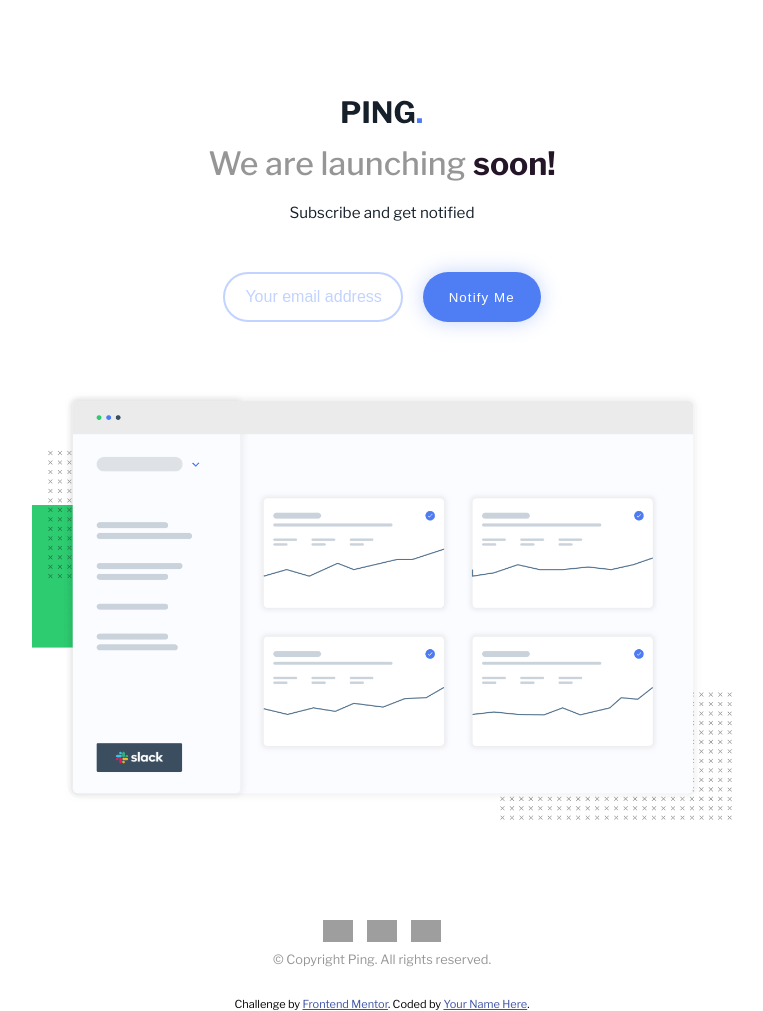
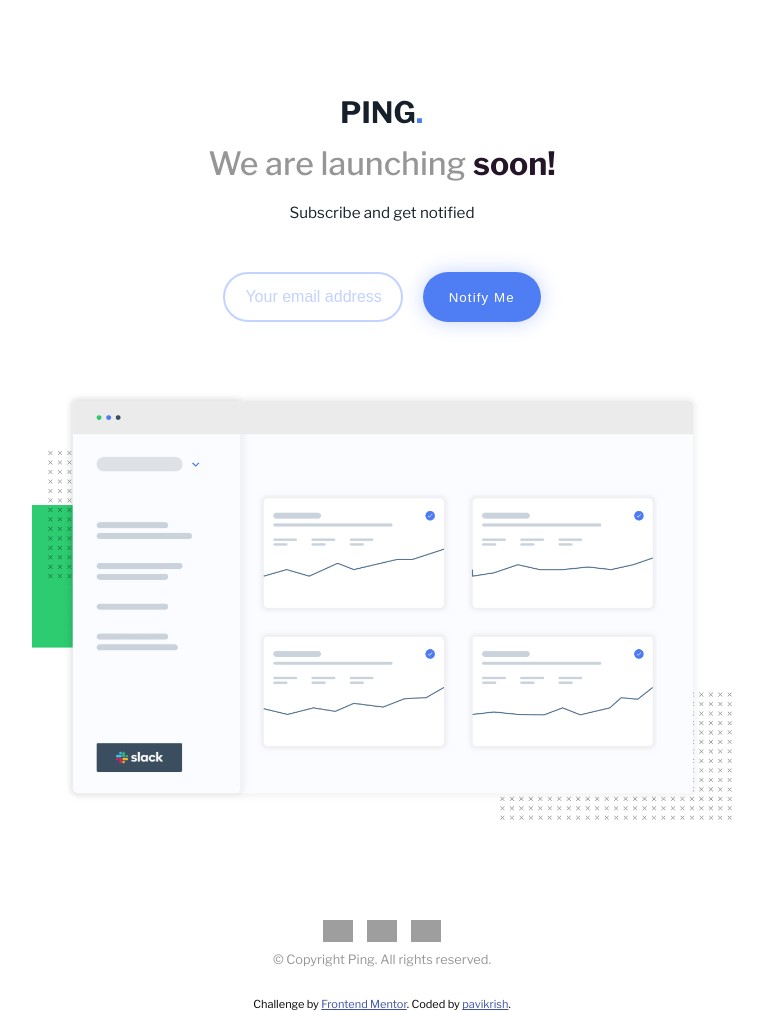
Before and after one commit to pavikrish26/ping, a plain HTML site: page index.html in a window 1280 px wide. Shown: the whole page, without its empty margins (258-1021 px from the left). Drawn offline with nearby package versions, Linux system fonts and the light colour scheme; grey boxes are pictures that could not be loaded.

Commit message:
Update index.html

```diff
--- a/index.html
+++ b/index.html
@@ -39,7 +39,7 @@
   <footer>
     <p class="attribution">
       Challenge by <a href="https://www.frontendmentor.io?ref=challenge" target="_blank">Frontend Mentor</a>.
-      Coded by <a href="#">Your Name Here</a>.
+      Coded by <a href="#">pavikrish</a>.
     </p>
   </footer>
 </body>
```
